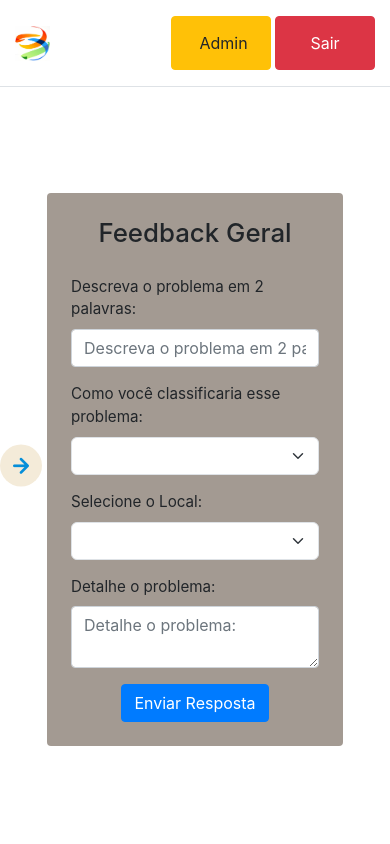
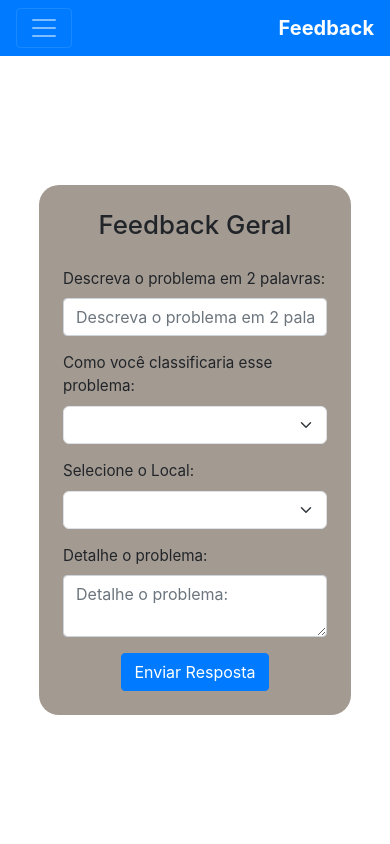
Before and after one commit to fabiovaleriano013/projetoF, a Django app: page / in a window 390 px wide. Run offline with Django 5.2, Linux system fonts and the light colour scheme; a user stored in the database is signed in; data comes from the database, SQL or seed files in the repository; both versions use the stored data as it was after the commit; some libraries are stand-ins or nearby versions.

Commit message:
CSS TROCADO

```diff
--- a/feedback/static/styles_feedback.css
+++ b/feedback/static/styles_feedback.css
@@ -22,22 +22,22 @@ body {
 
 main {
     flex: 1;
+    justify-content: center;
     align-items: center;
+    overflow: scroll;
 }
 
-nav {
-    display: flex;
-    justify-content: space-around;
-    align-items: center;
-    flex-direction: column;
-    height: 100%;
-    width: 64px;
-    border: none;
-    background: var(--primary-color);
+/* Estilos de rolagem */
+main::-webkit-scrollbar {
+    width: 8px;
 }
 
+main::-webkit-scrollbar-thumb {
+    background-color: #aaa;
+    border-radius: 10px;
+}
 
-nav a {
+.navbar-nav a {
     font-size: 40px;
     color: #fff;
     text-decoration: none;
@@ -45,34 +45,11 @@ nav a {
     text-align: center;
 }
 
-.cont {
-    flex: 1;
-    display: flex;
-    flex-direction: column;
-    justify-content: center;
-    align-items: center;
-    overflow-y: hidden;
-    border: none;
-}
-
-/* Estilos de rolagem */
-.cont::-webkit-scrollbar {
-    width: 8px;
-}
-
-.cont::-webkit-scrollbar-thumb {
-    background-color: #aaa;
-    border-radius: 10px;
-}
-
-.toggle-nav{
-    opacity: 0;
-    pointer-events: none;
-}
-
 section {
+    max-height: 90%;
     opacity: 1;
     transition: opacity 0.5s ease, transform 0.5s ease;
+    display: flex;
 }
 
 section.hide {
@@ -83,35 +60,27 @@ section.hide {
     /* Impede interações enquanto estiver oculto */
     position: absolute;
     /* Remove o espaço ocupado pela seção oculta */
+    display: none;
 }
 
 #feedback {
     font-style: var(--container);
-    border-radius: 10px;
     border: none;
     width: auto;
-    margin: 5vh 0 5vh 0;
 }
 
 #feedback form {
+    border-radius: 20px;
     background-color: var(--complementary-color);
 }
 
-#feedback:target form h1 {
-    opacity: 0;
-    animation: 2s fadeIn forwards .5s;
-}
-
 #historic {
-    max-height: 70vh; /* Defina a altura máxima desejada */
-    overflow-y: auto;
-    width: 50%;
+    width: 100%;
 }
 
 #historic .card2 {
     cursor: pointer;
-    margin-bottom: 30px;
-    width: 450px;
+    width: 500px;
 }
 
 .card2 {
@@ -185,42 +154,9 @@ section.hide {
 /* Estilos para telas menores (móveis) */
 @media only screen and (max-width: 768px) {
 
-    main {
-        position: relative;
-    }
-
-    nav {
-        opacity: 0;
-        width: 48px; /* Largura automática para ocupar o espaço disponível */
-        transform: translateX(-100%);
-        transition: opacity 1.5s ease, transform 2s ease; /* Adiciona transições para opacidade e transformação */
-    }
-
-    nav.open {
-        opacity: 1;
-        transform: translateX(0);
-    }
-
-    /* Adicione um botão ou ícone para abrir a barra lateral em telas menores */
-    .toggle-nav {
-        opacity: 1;
-        font-size: 32px;
-        color: var(--primary-color);
-        background-color: var(--secondary-color);
-        clip-path: circle();
+    .navbar-nav a {
         padding: 5px;
-        cursor: pointer;
-        position: absolute;
-        pointer-events: all;
-    }
-
-    .toggle-nav.rotated {
-        transform: rotate(180deg);
-        margin-left: 48px;
-    }
-
-    .cont {
-        margin-left: -48px;
+        text-align: center;
     }
 
     #feedback {
@@ -232,18 +168,12 @@ section.hide {
         font-size: 1.7em;
     }
 
-    #historic {
-        overflow-y: auto;
-        width: 90%;
-    }
-
     #historic .card2 {
         width: 200px;
-        align-items: center;
     }
 
     .card2 {
-        padding: 15px 15px 0px 10px;
+        padding: 15px 15px 0px 15px;
     }
 
     .card2 .h, .card2 .b {
@@ -260,14 +190,14 @@ section.hide {
     }
 
     .card2 .b p {
-        font-size: 1.2em;
+        font-size: 1.05em;
         text-align: center;
     }
 
     /* Modal Content/Box */
     .modal-content {
         width: 80%;
-        max-height: 50vh;
+        max-height: 70vh;
         font-size: 1.1em;
         padding-bottom: 1px;
     }
@@ -275,4 +205,8 @@ section.hide {
     .modal-content #titulo {
         font-size: 1.85em;
     }
+
+    .informacoes {
+        overflow-y: auto;
+    }
 }
--- a/feedback/templates/index_feedback.html
+++ b/feedback/templates/index_feedback.html
@@ -30,36 +30,37 @@
     </head>
 
     <body class="bg-gradient">
-        <header class="d-flex flex-wrap justify-content-center py-3 border-bottom">
-            <div class="container-fluid d-flex justify-content-between align-items-center">
-                <ul class="navbar-nav">
+        <nav class="navbar navbar-expand-md navbar-dark bg-primary">
+        <div class="container-fluid">
+            <button class="navbar-toggler" type="button" data-bs-toggle="collapse" data-bs-target="#navbarCollapse"
+                aria-controls="navbarCollapse" aria-expanded="false" aria-label="Toggle navigation">
+                <span class="navbar-toggler-icon"></span>
+            </button>
+            <a class="navbar-brand me-0 me-md-auto fw-bold" href="#">
+                Feedback
+            </a>
+            <div class="collapse navbar-collapse" id="navbarCollapse">
+                <ul class="navbar-nav mx-auto">
                     <li class="nav-item">
-                        <a class="nav-link" href="/">
-                            <img src="{% static '/images/logo.png' %}" alt="mdo" width="35" height="35" class="">
-                        </a>
+                        <a onclick="showSection('feedback')"><i class="uil uil-file-search-alt"></i></a>
+                    </li>
+                    <li class="nav-item">
+                        <!--{% if usuairo.id == setor %}
+                            <a onclick="showSection('mail')"><i class="uil uil-envelope"></i></a>
+                        {% endif %}-->
+                    </li>
+                    <li class="nav-item">
+                        <a id="loadData" onclick="showSection('historic')"><i class="uil uil-copy-landscape"></i></a>
                     </li>
                 </ul>
-                <div class="d-flex gap-2">
-                    <div class="flex-fill">
-                        <style>
-                            .btn-custom {
-                                width: 100px;
-                            }
-                        </style>
-                        <button type="button" class="btn btn-warning btn-custom">
-                            <a class="nav-link">
-                                Admin
-                            </a>
-                        </button>
-                        {% if user.is_authenticated %}
-                        <button type="button" class="btn btn-danger btn-custom">
-                            <a class="nav-link">Sair</a>
-                        </button>
-                        {% endif %}
-                    </div>
+                <div class="col-12 col-md-2 text-md-end">
+                    {% if user.is_authenticated %}
+                        <a href="" class="btn btn-outline-light" role="button" id="logout">Logout</a>
+                    {% endif %}
                 </div>
             </div>
-        </header>
+        </div>
+    </nav>
         {% if error_message %}
         <script>
             alert("{{ error_message }}");
@@ -67,19 +68,11 @@
         {% endif %}
 
         <main class="d-flex">
-            <nav class="sidebar shaded-box">
-                <a onclick="showSection('feedback')"><i class="uil uil-file-search-alt"></i></a>
-                <!-- {% if usuairo.id == setor %}
-                    <a onclick="showSection('mail')"><i class="uil uil-envelope"></i></a>
-                {% endif %} -->
-                <a id="loadData" onclick="showSection('historic')"><i class="uil uil-copy-landscape"></i></a>
-            </nav>
-            <div class="toggle-nav" id="toggleNavButton" onclick="toggleNav()"><i class="uil uil-arrow-right"></i></div>
-            <div class='cont'>
                 <div id="Details" class="modal" style="display: none;">
                     <div class="modal-content">
                         <span class="close" onclick="fecharModal()">&times;</span>
                         <h1 id="titulo"></h1>
+                        <div class="informacoes">
                         <p id="datahora"></p>
                         <h5>Área</h5>
                         <p id="area"></p>
@@ -92,10 +85,11 @@
                             <li id="status"></li>
                         </ul>
                     </div>
+                    </div>
                 </div>
 
-                <section id='feedback' class="form-container pt-2 pr-2 pl-2 pb-0">
-                    <form method="POST" action="{% url 'salvarAnswer' %}" class="p-4 rounded" onsubmit="atualizarCamposHidden()">
+                <section id='feedback' class="form-container">
+                    <form method="POST" action="{% url 'salvarAnswer' %}" class="p-4" onsubmit="atualizarCamposHidden()">
                         {% csrf_token %}
                         <div class="mb-1 d-flex flex-column align-items-center">
                             <h1 class="mb-4">{{ u_questionario.nome }}</h1>
@@ -134,8 +128,6 @@
                     </form>
                 </section>
 
-
-
                 <section id='mail' class="hide">
                     {% if mails %}
                     {% for mail in mails %}
@@ -150,13 +142,13 @@
                     {% endif %}
                 </section>
 
-                <section id='historic' class="d-flex align-items-center flex-column hide">
+                <section id='historic' class="flex-column align-items-center gap-3 hide">
                     {% if historic %}
                     {% for h in historic %}
                     <div class="d-flex flex-column card2"
                     onclick="showDetails('{{h.titulo}}', '{{h.datahora}}', '{{h.area}}', '{{h.local}}', '{{h.status}}', '{{h.descricao}}')">
                         <div class="h d-flex justify-content-between">
-                            <h3>{{ h.titulo }}</h3>
+                            <h4>{{ h.titulo }}</h4>
                             <p>{{ h.datahora|time:'H:i' }} - {{ h.datahora|date:'d/m/Y' }}</p>
                         </div>
                         <div class="b d-flex justify-content-between">
@@ -171,7 +163,6 @@
                     <h1>Você ainda não enviou nenhum feedback</h1>
                     {% endif %}
                 </section>
-            </div>
         </main>
 
 
@@ -186,7 +177,7 @@
         <script src="https://maxcdn.bootstrapcdn.com/bootstrap/4.0.0/js/bootstrap.min.js"></script>
         <script>
             function showSection(section) {
-                var div = document.querySelector('.cont');
+                var div = document.querySelector('main');
                 var sections = div.querySelectorAll('section');
                 sections.forEach(function (sectionElement) {
                     if (sectionElement.id === section) {
@@ -252,15 +243,6 @@
 
             var contDiv = document.querySelector('.cont');
 
-            function toggleNav() {
-                var nav = document.querySelector('.sidebar');
-                nav.classList.toggle('open'); // Adiciona ou remove a classe "open"
-
-                var toggleNavButton = document.getElementById('toggleNavButton');
-                // Adicione ou remova a classe "rotated" para controlar a rotação do botão
-                toggleNavButton.classList.toggle('rotated', nav.classList.contains('open'));
-            }
-
             var arrayP = [];
 
             // Essa função será chamada quando o formulário for enviado para atualizar os campos hidden.
```
Also changed, not shown: feedback/admin.py (+1 -9 lines), db.sqlite3.
